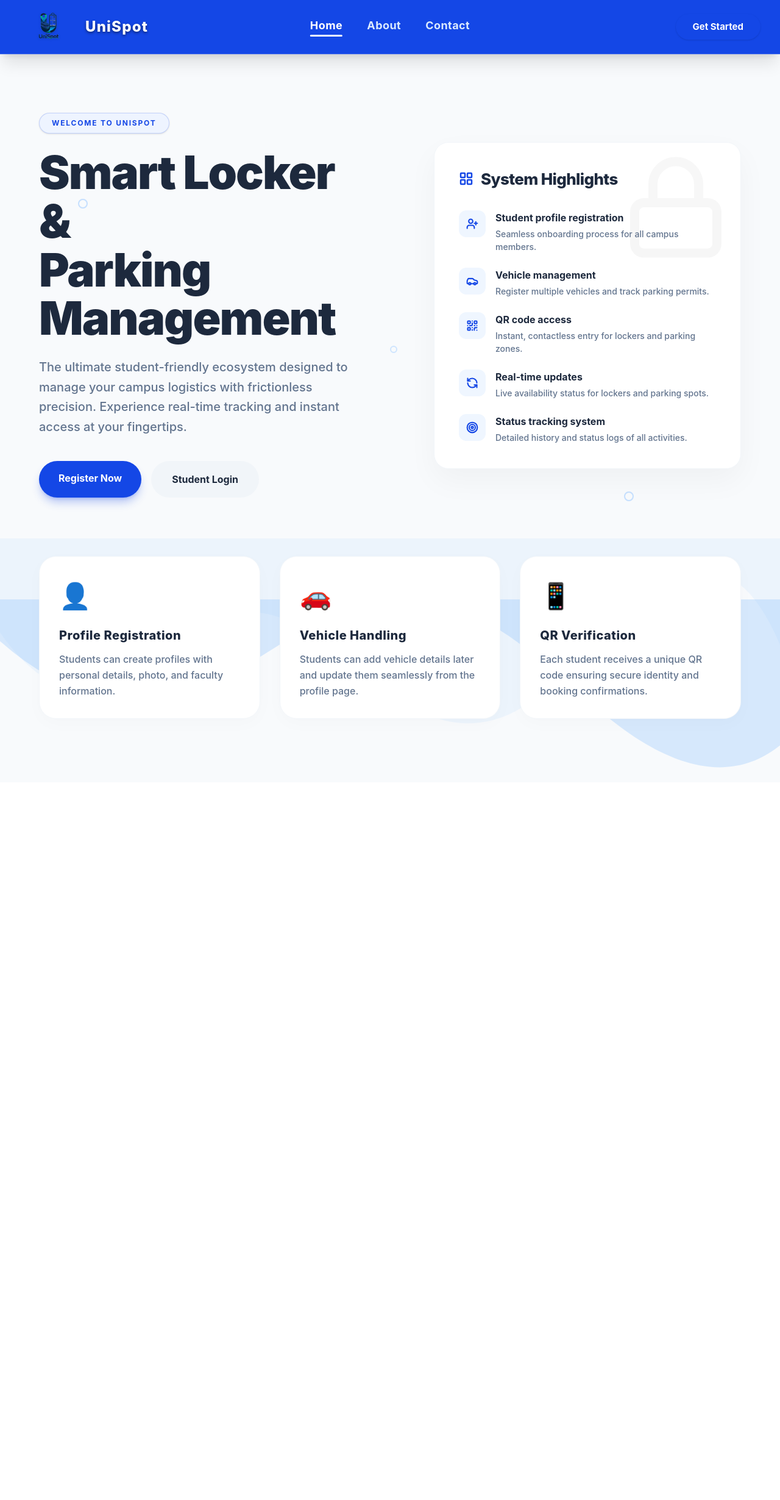
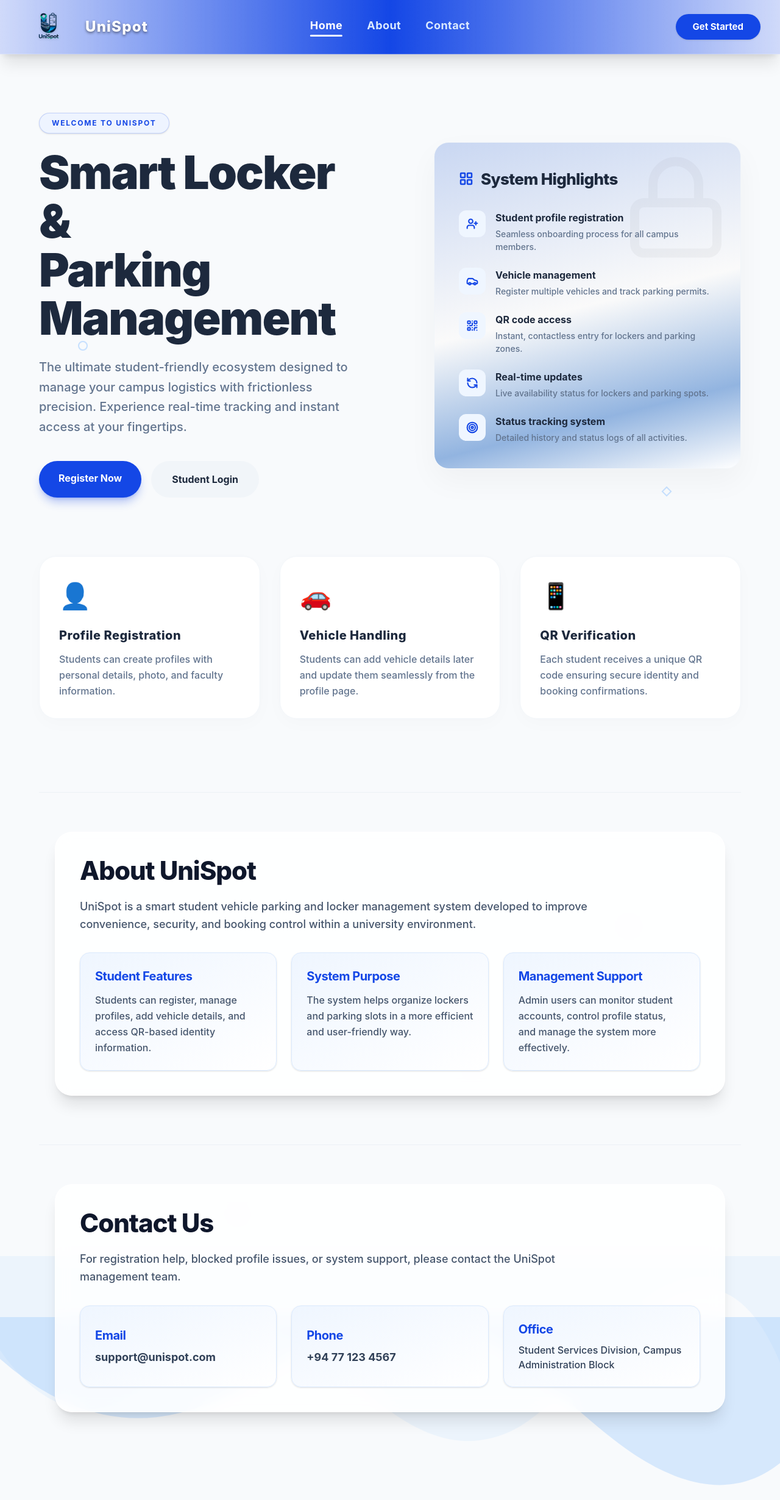
Before and after one commit to shenalsnr/UniSpot, a React app in the folder frontend/: page / in a window 1280 px wide. Shown: the whole page at 61% size. Before the commit the page ends 1283 px from the top, so only its background shows below. Built offline with nearby package versions, Linux system fonts and the light colour scheme; the HTML template or start-up script is replaced by a standard one.

Commit message:
front end aligment blance

```diff
--- a/frontend/src/App.jsx
+++ b/frontend/src/App.jsx
@@ -1,7 +1,5 @@
 import { Routes, Route, Link, useLocation } from "react-router-dom";
 import HomePage from "./components/Home/HomePage";
-import AboutPage from "./components/Home/AboutPage";
-import ContactPage from "./components/Home/ContactPage";
 
 import StudentRegister from "./components/Students/StudentRegister";
 import StudentLogin from "./components/Students/StudentLogin";
@@ -53,8 +51,6 @@ const App = () => {
       <Routes>
         {/* Public Pages */}
         <Route path="/" element={<HomePage />} />
-        <Route path="/about" element={<AboutPage />} />
-        <Route path="/contact" element={<ContactPage />} />
 
         {/* Student Portal */}
         <Route path="/student-register" element={<StudentRegister />} />
--- a/frontend/src/components/Home/HomePage.jsx
+++ b/frontend/src/components/Home/HomePage.jsx
@@ -11,7 +11,8 @@ const HomePage = () => {
 
       <PageBackground>
         <div className="p-4 md:p-12 xl:p-16 max-w-[1400px] mx-auto">
-          <section className="grid grid-cols-1 lg:grid-cols-[1fr_1fr] gap-12 lg:gap-16 items-center pt-8 min-h-[70vh]">
+          {/* HOME SECTION */}
+          <section id="home" className="grid grid-cols-1 lg:grid-cols-[1fr_1fr] gap-12 lg:gap-16 items-center pt-8 min-h-[70vh]">
             <div className="animate-[fade-in_1s_ease-out] mt-10 md:mt-0">
               <span className="inline-block mb-6 px-5 py-2 rounded-full border border-[oklch(48.8%_0.243_264.376)]/20 bg-[#eef4ff] text-[oklch(48.8%_0.243_264.376)] font-bold tracking-[0.15em] uppercase text-xs shadow-sm">
                 WELCOME TO UNISPOT
@@ -39,7 +40,10 @@ const HomePage = () => {
             </div>
 
             <div className="animate-fade-in [animation-delay:200ms] lg:pl-10">
-              <div className="bg-white rounded-[24px] p-8 md:p-10 shadow-[0_20px_50px_rgba(0,0,0,0.04)] border border-slate-100 relative overflow-hidden group">
+              <div
+                className="rounded-[24px] p-8 md:p-10 shadow-[0_20px_50px_rgba(0,0,0,0.04)] border border-slate-100 relative overflow-hidden group"
+                style={{ background: 'linear-gradient(346deg, rgba(255, 255, 255, 1) 0%, rgba(146, 180, 224, 1) 21%, rgba(250, 250, 250, 1) 50%, rgba(201, 215, 242, 1) 100%)' }}
+              >
                 {/* Padlock Watermark */}
                 <div className="absolute right-4 top-4 opacity-[0.03] pointer-events-none transform transition-transform duration-700 group-hover:scale-110 z-0">
                   <Lock size={180} strokeWidth={2} />
@@ -129,6 +133,73 @@ const HomePage = () => {
               </p>
             </div>
           </section>
+
+          {/* ABOUT SECTION */}
+          <section id="about" className="mt-20 pt-16 border-t border-slate-200/50">
+            <div className="w-full max-w-[1100px] bg-white/85 backdrop-blur-md rounded-[28px] p-6 md:p-10 shadow-xl border border-white/60 mx-auto">
+              <h2 className="mt-0 text-4xl md:text-[42px] text-slate-900 font-extrabold mb-5 tracking-tight">About UniSpot</h2>
+              <p className="text-slate-600 leading-relaxed mb-8 text-lg font-medium max-w-4xl">
+                UniSpot is a smart student vehicle parking and locker management system
+                developed to improve convenience, security, and booking control within
+                a university environment.
+              </p>
+
+              <div className="grid grid-cols-1 md:grid-cols-[repeat(auto-fit,minmax(240px,1fr))] gap-6">
+                <div className="bg-gradient-to-br from-blue-50 to-white rounded-2xl p-6 border border-blue-100 shadow-sm transition-all hover:shadow-md hover:-translate-y-1">
+                  <h3 className="mt-0 mb-3 text-blue-700 text-xl font-bold tracking-tight">Student Features</h3>
+                  <p className="m-0 text-slate-600 leading-relaxed font-medium">
+                    Students can register, manage profiles, add vehicle details,
+                    and access QR-based identity information.
+                  </p>
+                </div>
+
+                <div className="bg-gradient-to-br from-blue-50 to-white rounded-2xl p-6 border border-blue-100 shadow-sm transition-all hover:shadow-md hover:-translate-y-1">
+                  <h3 className="mt-0 mb-3 text-blue-700 text-xl font-bold tracking-tight">System Purpose</h3>
+                  <p className="m-0 text-slate-600 leading-relaxed font-medium">
+                    The system helps organize lockers and parking slots in a more
+                    efficient and user-friendly way.
+                  </p>
+                </div>
+
+                <div className="bg-gradient-to-br from-blue-50 to-white rounded-2xl p-6 border border-blue-100 shadow-sm transition-all hover:shadow-md hover:-translate-y-1">
+                  <h3 className="mt-0 mb-3 text-blue-700 text-xl font-bold tracking-tight">Management Support</h3>
+                  <p className="m-0 text-slate-600 leading-relaxed font-medium">
+                    Admin users can monitor student accounts, control profile status,
+                    and manage the system more effectively.
+                  </p>
+                </div>
+              </div>
+            </div>
+          </section>
+
+          {/* CONTACT SECTION */}
+          <section id="contact" className="mt-20 pt-16 pb-20 border-t border-slate-200/50">
+             <div className="w-full max-w-[1100px] bg-white/85 backdrop-blur-md rounded-[28px] p-6 md:p-10 shadow-xl border border-white/60 mx-auto">
+              <h2 className="mt-0 text-4xl md:text-[42px] text-slate-900 font-extrabold mb-5 tracking-tight">Contact Us</h2>
+              <p className="text-slate-600 leading-relaxed mb-8 text-lg font-medium max-w-4xl">
+                For registration help, blocked profile issues, or system support,
+                please contact the UniSpot management team.
+              </p>
+
+              <div className="grid grid-cols-1 md:grid-cols-[repeat(auto-fit,minmax(240px,1fr))] gap-6">
+                <div className="bg-gradient-to-br from-blue-50 to-white rounded-2xl p-6 border border-blue-100 shadow-sm flex flex-col justify-center transition-all hover:shadow-md hover:-translate-y-1">
+                  <h3 className="mt-0 mb-2 text-blue-700 text-xl font-bold tracking-tight">Email</h3>
+                  <p className="m-0 text-slate-700 font-bold text-lg">support@unispot.com</p>
+                </div>
+
+                <div className="bg-gradient-to-br from-blue-50 to-white rounded-2xl p-6 border border-blue-100 shadow-sm flex flex-col justify-center transition-all hover:shadow-md hover:-translate-y-1">
+                  <h3 className="mt-0 mb-2 text-blue-700 text-xl font-bold tracking-tight">Phone</h3>
+                  <p className="m-0 text-slate-700 font-bold text-lg">+94 77 123 4567</p>
+                </div>
+
+                <div className="bg-gradient-to-br from-blue-50 to-white rounded-2xl p-6 border border-blue-100 shadow-sm flex flex-col justify-center transition-all hover:shadow-md hover:-translate-y-1">
+                  <h3 className="mt-0 mb-2 text-blue-700 text-xl font-bold tracking-tight">Office</h3>
+                  <p className="m-0 text-slate-700 font-medium">Student Services Division, Campus Administration Block</p>
+                </div>
+              </div>
+            </div>
+          </section>
+
         </div>
       </PageBackground>
     </>
--- a/frontend/src/components/Home/PublicNavbar.jsx
+++ b/frontend/src/components/Home/PublicNavbar.jsx
@@ -7,9 +7,9 @@ const PublicNavbar = () => {
       title="UniSpot"
 
       links={[
-        { to: "/", label: "Home" },
-        { to: "/about", label: "About" },
-        { to: "/contact", label: "Contact" }
+        { to: "#home", label: "Home" },
+        { to: "#about", label: "About" },
+        { to: "#contact", label: "Contact" }
       ]}
       rightActions={
         <Link
--- a/frontend/src/components/LockerManagement/BookLockersStatus.jsx
+++ b/frontend/src/components/LockerManagement/BookLockersStatus.jsx
@@ -110,11 +110,11 @@ const BookLockersStatus = () => {
           </button>
         }
       />
-      <PageBackground className="flex flex-col items-center pb-10 w-full pt-10">
+      <PageBackground className="flex flex-col items-center justify-center min-h-[80vh] pb-10 w-full pt-10">
 
       {/* 🔷 MAP NAVIGATION */}
       {maps.length > 0 ? (
-        <div className="flex items-center justify-center w-full max-w-7xl relative">
+        <div className="flex items-center justify-center w-full max-w-5xl relative mx-auto px-12 md:px-20">
 
           <button
             onClick={handlePrev}
@@ -128,7 +128,7 @@ const BookLockersStatus = () => {
           {/* LOCKER GRID */}
           <div className="bg-blue-100 border-2 border-blue-300 p-7 rounded-2xl shadow-xl w-full">
 
-            <h2 className="text-2xl font-bold mb-6 text-white bg-gradient-to-r from-blue-200 via-blue-600 to-blue-600 px-8 py-3 rounded-xl shadow-md tracking-wide text-center">
+            <h2 className="text-2xl font-bold mb-6 text-white bg-[oklch(48.8%_0.243_264.376)] bg-gradient-to-r from-white/80 via-transparent to-white/80 px-8 py-3 rounded-xl shadow-md tracking-wide text-center border border-white/20">
               {maps[selectedIndex]?.locationName}
             </h2>
 
--- a/frontend/src/components/LockerManagement/MapDisplay.jsx
+++ b/frontend/src/components/LockerManagement/MapDisplay.jsx
@@ -270,7 +270,7 @@ const MapDisplay = ({ map }) => {
   return (
     <div className="mb-10 w-full flex flex-col items-center overflow-x-auto mt-10 relative">
       <div className="flex flex-col items-stretch w-max">
-        <h2 className="text-2xl font-bold mb-6 text-white bg-gradient-to-r from-blue-200 via-blue-600 to-blue-600 px-8 py-3 rounded-xl shadow-md tracking-wide text-center">
+        <h2 className="text-2xl font-bold mb-6 text-white bg-[oklch(48.8%_0.243_264.376)] bg-gradient-to-r from-white/80 via-transparent to-white/80 px-8 py-3 rounded-xl shadow-md tracking-wide text-center border border-white/20">
           {locationName}
         </h2>
         <div className="bg-blue-100 border-2 border-blue-300 p-7 rounded-2xl shadow-xl w-full">
--- a/frontend/src/components/Shared/UnifiedNavbar.jsx
+++ b/frontend/src/components/Shared/UnifiedNavbar.jsx
@@ -5,7 +5,7 @@ const UnifiedNavbar = ({ title = "UniSpot", moduleName, links = [], rightActions
   const location = useLocation();
 
   return (
-    <nav className="sticky top-0 z-50 w-full bg-[oklch(48.8%_0.243_264.376)] border-b border-white/20 shadow-xl px-4 md:px-8 py-2 md:py-3 flex justify-between items-center transition-all relative">
+    <nav className="sticky top-0 z-50 w-full bg-[oklch(48.8%_0.243_264.376)] bg-gradient-to-r from-white/80 via-transparent to-white/80 border-b border-white/20 shadow-xl px-4 md:px-8 py-2 md:py-3 flex justify-between items-center transition-all relative">
       {/* Left Area: Logo and Module Name */}
       <div className="flex items-center gap-4">
         <Link to="/" className="flex items-center gap-3 hover:opacity-80 transition-opacity">
@@ -33,16 +33,34 @@ const UnifiedNavbar = ({ title = "UniSpot", moduleName, links = [], rightActions
         links.length > 0 && (
           <div className="hidden md:flex absolute left-1/2 -translate-x-1/2 space-x-6 lg:space-x-10 items-center">
             {links.map((link, idx) => {
-              const isActive = location.pathname === link.to;
+              // Support active state for hash links by checking window.location.hash
+              const isHash = link.to.startsWith('#');
+              const isActive = isHash
+                 ? location.hash === link.to || (link.to === '#home' && !location.hash)
+                 : location.pathname === link.to;
+
+              const linkClasses = `text-lg font-bold tracking-wide transition-all duration-300 relative group pb-1 ${
+                isActive ? "text-white" : "text-blue-100 hover:text-white"
+              }`;
+
+              if (isHash) {
+                return (
+                  <a
+                    key={idx}
+                    href={link.to}
+                    className={linkClasses}
+                  >
+                    {link.label}
+                    <span className={`absolute left-0 bottom-0 w-full h-[3px] bg-white rounded-full transition-transform duration-300 ${isActive ? "scale-x-100" : "scale-x-0 group-hover:scale-x-100"}`}></span>
+                  </a>
+                );
+              }
+
               return (
                 <Link
                   key={idx}
                   to={link.to}
-                  className={`text-lg font-bold tracking-wide transition-all duration-300 relative group pb-1 ${
-                    isActive
-                      ? "text-white"
-                      : "text-blue-100 hover:text-white"
-                  }`}
+                  className={linkClasses}
                 >
                   {link.label}
                   <span className={`absolute left-0 bottom-0 w-full h-[3px] bg-white rounded-full transition-transform duration-300 ${isActive ? "scale-x-100" : "scale-x-0 group-hover:scale-x-100"}`}></span>
--- a/frontend/src/index.css
+++ b/frontend/src/index.css
@@ -1 +1,5 @@
 @import "tailwindcss";
+
+html {
+  scroll-behavior: smooth;
+}
```
